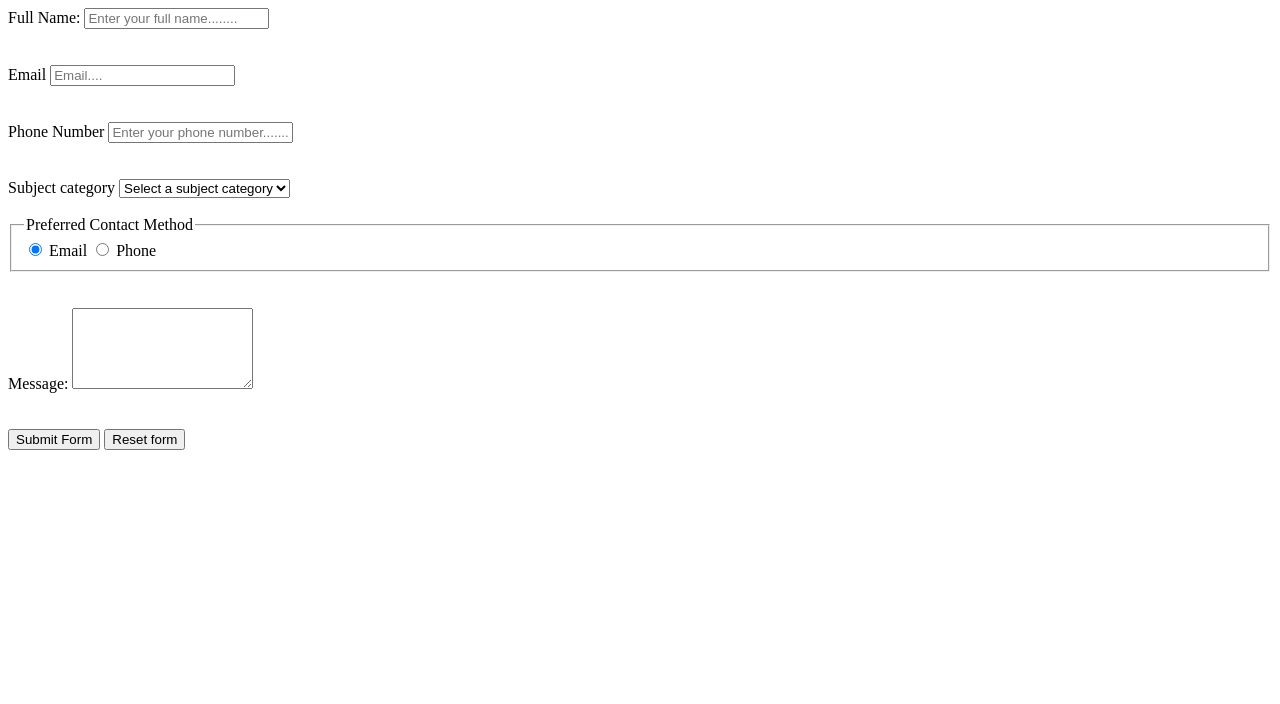
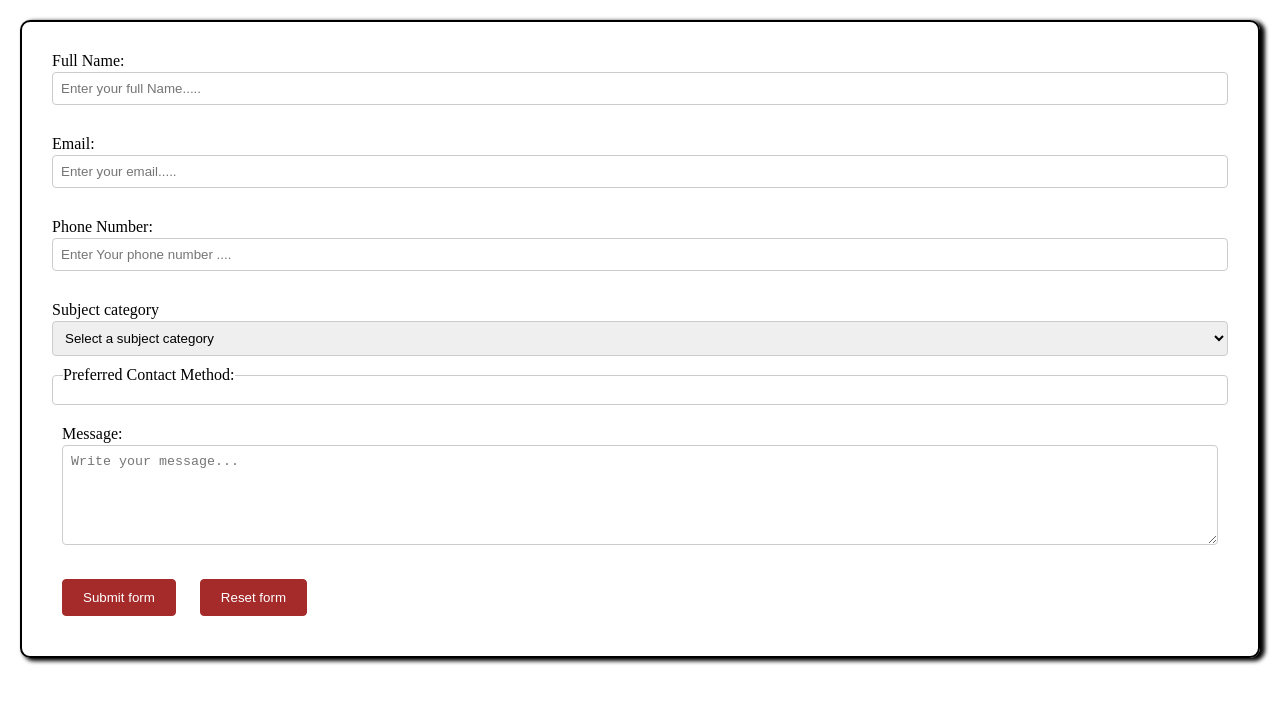
Before and after one commit to Musekura20/My-first-website, a plain HTML site: page form.html in a window 1280 px wide. Drawn offline with Linux system fonts and the light colour scheme.

Commit message:
Add index2.html and css

```diff
--- /dev/null
+++ b/css/styles.css
@@ -0,0 +1,129 @@
+* {
+    margin:0;
+    padding:0;
+    box-sizing: border-box;
+}
+
+body {
+    height: 100vh;
+}
+
+.header {
+    /* border: 2px solid black; */
+    margin: 10px;
+}
+
+.header h1 {
+    text-align: center;
+    color: brown;
+}
+
+.header nav {
+    text-align: center;
+    margin-top: 10px;
+
+}
+
+.header nav a {
+    padding:5px;
+    padding-left: 10px;
+    padding-right: 10px;
+    margin: 5px;
+    border: 1 px solid black;
+    background-color: rgb(129, 129, 129);
+    border-radius: 5px;
+    text-decoration: none;
+    color: white;
+}
+
+main {
+    /* border: 2px solid red; */
+    margin: 20px;
+    padding: 20px;
+    height: 100 vh;
+    text-align: center;
+}
+
+article {
+    font-size: 18px;
+    font-weight: 500;
+
+}
+
+article h2 {
+      color: brown;
+      margin: 10px;
+}
+
+
+footer {
+    /* border: 2px solid blue; */
+    margin: 30px;
+    text-align: center;
+}
+
+.form-container {
+    border: 2px solid black;
+    margin: 20px;
+    border-radius: 10px;
+    box-shadow: 4px 2px 4px 1px;
+    padding: 20px;
+}
+
+.form-group {
+    padding: 10px;
+}
+
+.form-group label {
+    display: block;
+    margin-bottom: 2px;
+}
+
+.form-group input,
+.form-group select {
+    width: 100%;
+    padding: 8px;
+    border: 1px solid #ccc;
+    border-radius: 4px;
+    cursor: pointer;
+    margin-bottom: 10px;
+}
+
+.form-group :focus {
+    border: 1px solid brown;
+    outline:none;
+
+}
+
+fieldset {
+    border: 1px solid #ccc;
+    padding: 10px;
+    margin-bottom: 10px;
+    border-radius: 4px;
+}
+
+.form-group textarea {
+    height: 100px;
+    width: 100%;
+    padding: 8px;
+    border: 1px solid #ccc;
+    border-radius: 4px;
+    margin-bottom: 10px;
+}
+
+
+.form-btn button {
+    padding: 10px 20px;
+    border: 1px solid brown;
+    border-radius: 4px;
+    background-color: brown;
+    color: white;
+    cursor: pointer;
+    margin: 10px;
+}
+
+.form-btn button:hover {
+    background-color: white;
+    color: brown;
+    border: 1px solid brown;
+}
--- a/form.html
+++ b/form.html
@@ -1,50 +1,77 @@
-<form action="/submit" method="POST" >
-    <div>
-        <label for="Full Name">Full Name: </label>
-        <input type="text" name="Full Name" placeholder="Enter your full name........" required>
+<!doctype html>
+<html lang="en">
+  <head>
+    <meta charset="UTF-8" />
+    <meta name="viewport" content="width=device-width, initial-scale=1.0" />
+    <title>form</title>
+    <link rel="stylesheet" href="/css/styles.css" />
+  </head>
+  <body>
+    <form action="/submit" method="POST" class="form-container">
+      <div class="form-group">
+        <label for="Full Name"> Full Name: </label>
+        <input
+          type="text"
+          name="Full Name"
+          placeholder="Enter your full Name....."
+          required
+        />
       </div>
-    <br>
-    <br>
-    <div>
-        <label for="Email">Email</label>
-        <input type="email" name="Email" placeholder="Email...." required>
+
+      <div class="form-group">
+        <label for="Email"> Email: </label>
+        <input
+          type="email"
+          name="Email"
+          placeholder="Enter your email....."
+          required
+        />
       </div>
-    <br>
-    </br>
-    <div>
-        <label for="Pone Number">Phone Number</label>
-        <input type="tel" name="Phone Number" placeholder="Enter your phone number.......">
+
+      <div class="form-group">
+        <label for="Phone Number"> Phone Number: </label>
+
+        <input
+          type="tel"
+          name="Phone Number"
+          placeholder="Enter Your phone number ...."
+          required
+        />
       </div>
-    <br>
-    <br>
-    <div>
-        <label for="Subject category">Subject category</label>
-        <select name="Subject category">
-            <option value="Select category">Select a subject category</option>
-            <option>Customer support</option>
-            <option>Sales Inquiry</option>
-            <option>General Question</option>
+
+      <div class="form-group">
+        <label for="Subject category"> Subject category </label>
+
+        <select name="Subject category" id="form-group-select">
+          <option value="select">Select a subject category</option>
+          <option value="customer-support">Customer Support</option>
+          <option value="sales-inquiry">Sales Inquiry</option>
+          <option value="general-question">General Question</option>
         </select>
+
+        <fieldset>
+          <legend>Preferred Contact Method:</legend>
+
+        </fieldset>
+
+
+        <div class="form-group">
+          <label for="message">Message:</label>
+          <textarea
+            name="message"
+            rows="4"
+            cols="50"
+            placeholder="Write your message..."
+            required
+          ></textarea>
         </div>
-    <br>
-    <fieldset>
-        <legend>Preferred Contact Method</legend>
-        <input type="radio" id="contactEmail" name="contactMethod" value="email" checked>
-        <label for="contactEmail">Email</label>
-        <input type="radio" id="contactPhone" name="contactMethod" value="phone">
-        <label for="contactPhone">Phone</label>
-    </fieldset>
-    <br>
-    <br>
-    <div>
-        <label for="messageBody">Message:</label>
-        <textarea id="messageBody" name="messageBody" rows="5" required></textarea>
-    </div>
-    <br>
-    <br>
-    <div>
-        <button type="submit">Submit Form</button>
+
+
+        <div class="form-btn">
+          <button type="submit">Submit form</button>
           <button type="reset">Reset form</button>
         </div>
-
+      </div>
     </form>
+  </body>
+</html>
```
Also changed, not shown: index.html (+25 -30 lines), index2.html (added, +23 -0 lines). Lines whose indentation alone changed are shown as unchanged.
